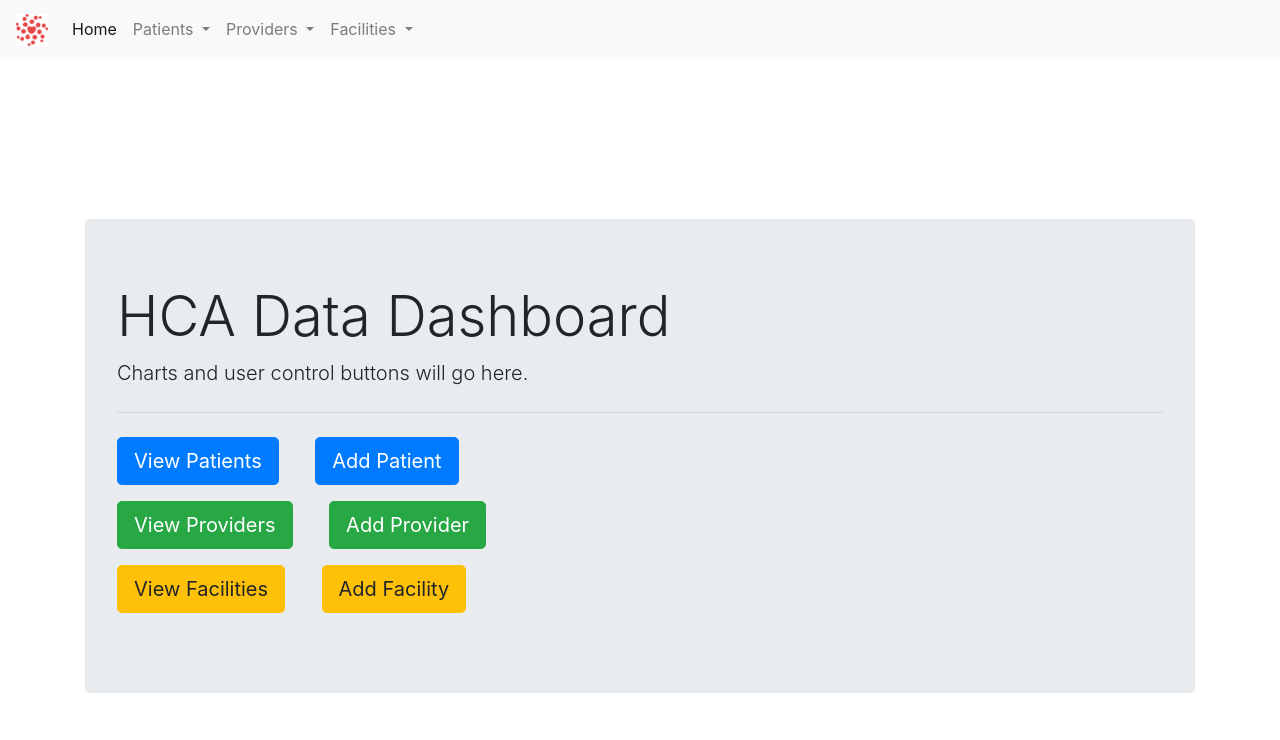
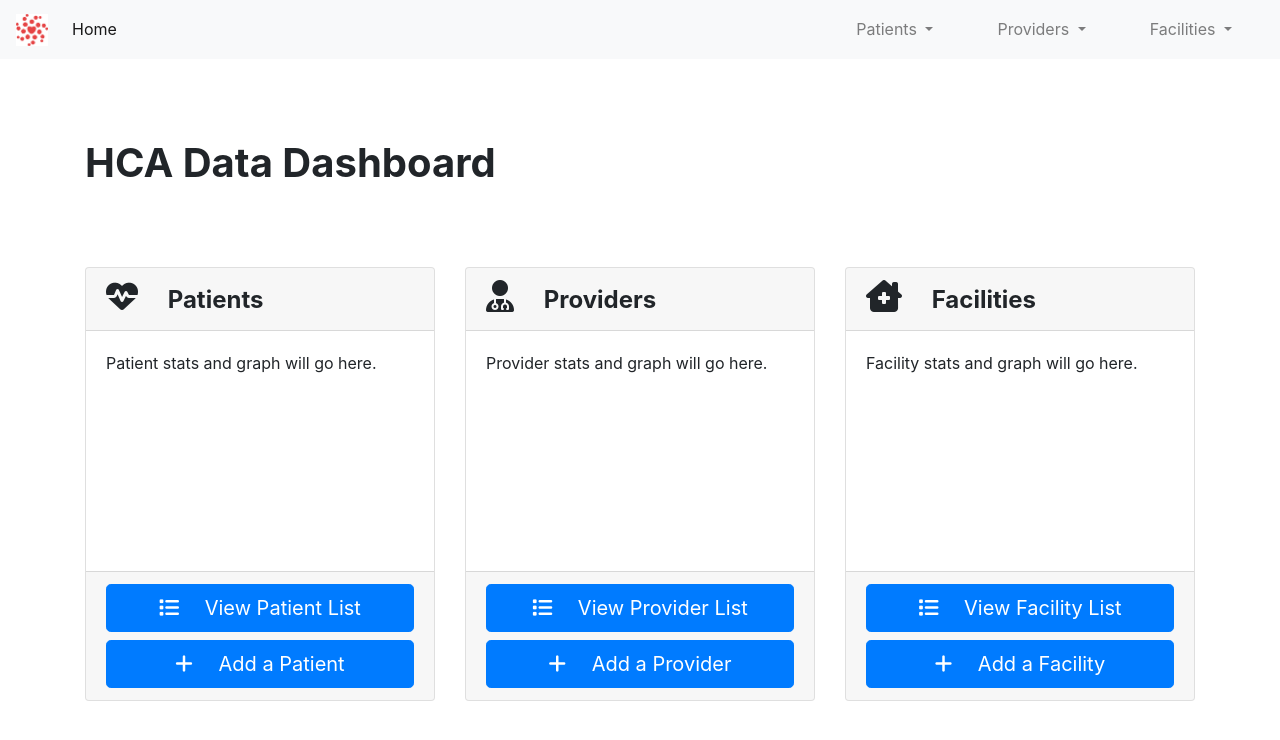
Before and after one commit to otr0624/HaitiApp, a Flask app: page / in a window 1280 px wide. Shown: the top 740 px of the page. Run offline with Flask 2, Linux system fonts and the light colour scheme; some libraries are stand-ins or nearby versions.

Commit message:
Added cards and styling to index.html

```diff
--- a/app/general/templates/index.html
+++ b/app/general/templates/index.html
@@ -1,23 +1,59 @@
 {% extends "base.html" %}
 
 {% block content %}
-<div class="container" style="margin-top: 10rem">
-    <div class="jumbotron">
-      <h1 class="display-4">HCA Data Dashboard</h1>
-      <p class="lead">Charts and user control buttons will go here.</p>
-      <hr class="my-4">
-      <p>
-        <a class="btn btn-primary btn-lg" href="/patients" role="button" style="margin-right: 2rem">View Patients</a>
-        <a class="btn btn-primary btn-lg" href="/patients/new" role="button">Add Patient</a>
-      </p>
-      <p>
-        <a class="btn btn-success btn-lg" href="/providers" role="button" style="margin-right: 2rem">View Providers</a>
-        <a class="btn btn-success btn-lg" href="/providers/new" role="button">Add Provider</a>
-      </p>
-      <p>
-        <a class="btn btn-warning btn-lg" href="/facilities" role="button" style="margin-right: 2rem">View Facilities</a>
-        <a class="btn btn-warning btn-lg" href="/facilities/new" role="button">Add Facility</a>
-      </p>
+<div class="container"style="margin-top: 5rem">
+  <h1><b>HCA Data Dashboard</b></h1>
+</div>
+<div class="container" style="margin-top: 5rem">
+  <div class="row">
+    <div class="col-md">
+      <div class="card">
+        <div class="card-header">
+          <i class="fas fa-heartbeat fa-2x"></i><b style="font-size: 150%"> &emsp;Patients</b>
+        </div>
+        <div class="card-body" style="height: 15rem">
+          <p class="card-text">Patient stats and graph will go here.</p>
+        </div>
+        <div class="card-footer">
+          <a class="btn btn-primary btn-lg btn-block" href="/patients" role="button">
+            <i class="fas fa-list"></i> &emsp;View Patient List</a>
+          <a class="btn btn-primary btn-lg btn-block" href="/patients/new" role="button">
+            <i class="fas fa-plus"></i> &emsp;Add a Patient</a>
+        </div>
+      </div>
     </div>
+    <div class="col-md">
+      <div class="card">
+        <div class="card-header">
+          <i class="fas fa-user-md fa-2x"></i><b style="font-size: 150%"> &emsp;Providers</b>
+        </div>
+        <div class="card-body" style="height: 15rem">
+          <p class="card-text">Provider stats and graph will go here.</p>
+        </div>
+        <div class="card-footer">
+          <a class="btn btn-primary btn-lg btn-block" href="/providers" role="button">
+            <i class="fas fa-list"></i> &emsp;View Provider List</a>
+          <a class="btn btn-primary btn-lg btn-block" href="/providers/new" role="button">
+            <i class="fas fa-plus"></i> &emsp;Add a Provider</a>
+        </div>
+      </div>
+    </div>
+    <div class="col-md">
+      <div class="card">
+        <div class="card-header">
+          <i class="fas fa-clinic-medical fa-2x"></i><b style="font-size: 150%"> &emsp;Facilities</b>
+        </div>
+        <div class="card-body" style="height: 15rem">
+          <p class="card-text">Facility stats and graph will go here.</p>
+        </div>
+        <div class="card-footer">
+          <a class="btn btn-primary btn-lg btn-block" href="/facilities" role="button">
+            <i class="fas fa-list"></i> &emsp;View Facility List</a>
+          <a class="btn btn-primary btn-lg btn-block" href="/facilities/new" role="button">
+            <i class="fas fa-plus"></i> &emsp;Add a Facility</a>
+        </div>
+      </div>
+    </div>
+  </div>
 </div>
 {% endblock %}
--- a/app/templates/base.html
+++ b/app/templates/base.html
@@ -13,6 +13,7 @@
           crossorigin="anonymous">
     <link href="//netdna.bootstrapcdn.com/bootstrap/3.0.0/css/bootstrap-glyphicons.css" rel="stylesheet">
     <link rel="stylesheet" type="text/css" href="https://cdn.datatables.net/1.10.21/css/jquery.dataTables.css">
+    <script src="https://kit.fontawesome.com/6eeeabb87f.js" crossorigin="anonymous"></script>
 </head>
 <body>
     <nav class="navbar navbar-expand-lg navbar-light bg-light">
@@ -26,7 +27,9 @@
           <li class="nav-item active">
             <a class="nav-link" href="/index">Home <span class="sr-only">(current)</span></a>
           </li>
-          <li class="nav-item dropdown">
+        </ul>
+        <ul class="navbar-nav ml-auto">
+          <li class="nav-item dropdown mx-4">
             <a class="nav-link dropdown-toggle" href="#" id="navbarDropdown" role="button" data-toggle="dropdown" aria-haspopup="true" aria-expanded="false">
               Patients
             </a>
@@ -35,7 +38,7 @@
               <a class="dropdown-item" href="/patients/new">Add New</a>
             </div>
           </li>
-          <li class="nav-item dropdown">
+          <li class="nav-item dropdown mx-4">
             <a class="nav-link dropdown-toggle" href="#" id="navbarDropdown" role="button" data-toggle="dropdown" aria-haspopup="true" aria-expanded="false">
               Providers
             </a>
@@ -44,7 +47,7 @@
               <a class="dropdown-item" href="/providers/new">Add New</a>
             </div>
           </li>
-          <li class="nav-item dropdown">
+          <li class="nav-item dropdown mx-4">
             <a class="nav-link dropdown-toggle" href="#" id="navbarDropdown" role="button" data-toggle="dropdown" aria-haspopup="true" aria-expanded="false">
               Facilities
             </a>
```
